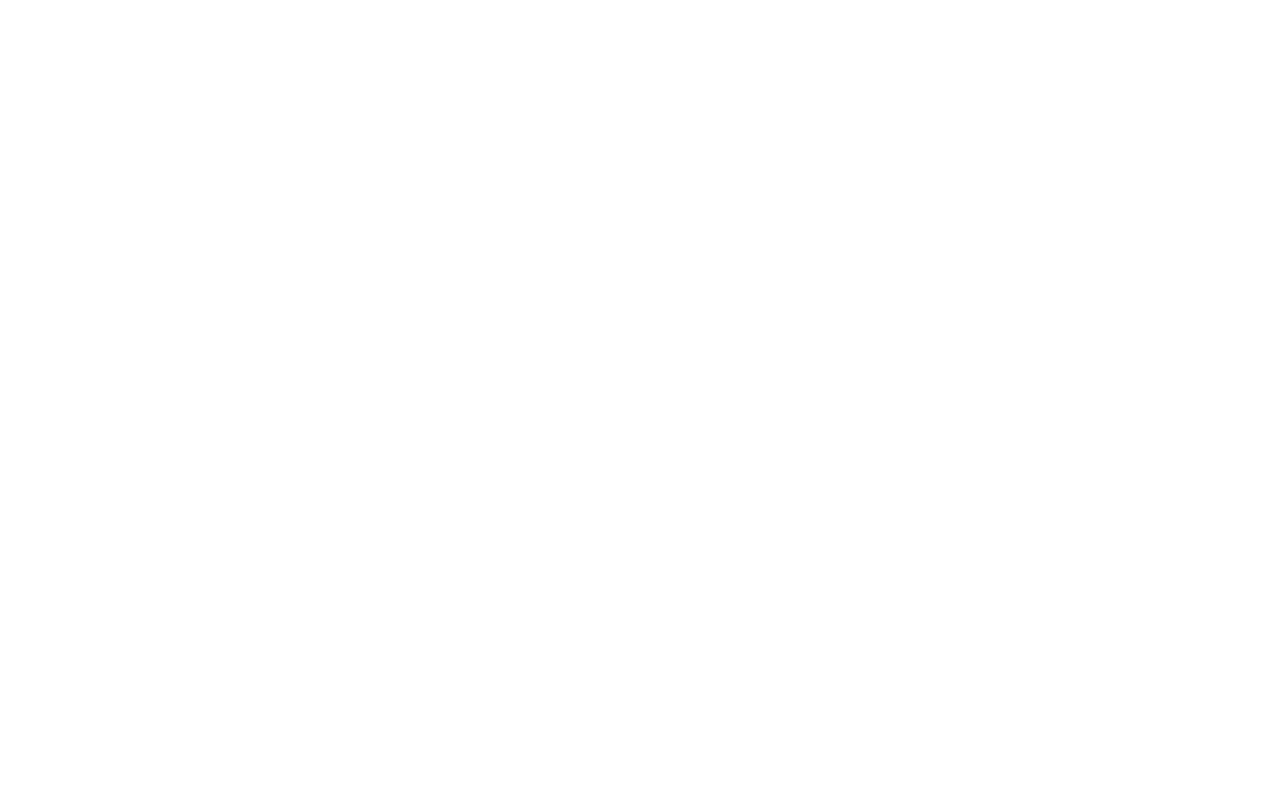
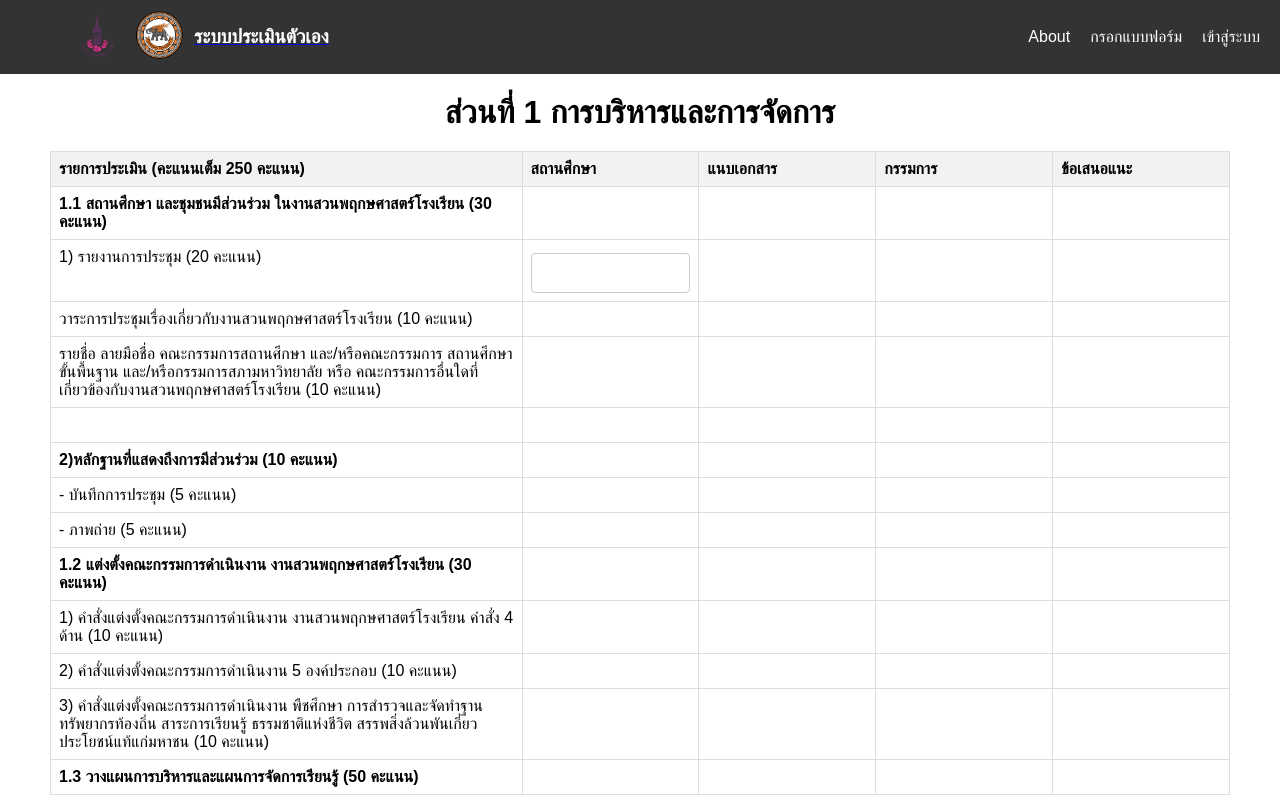
Before and after one commit to R3SONANC3/FieldEx, a React (Create React App) app in the folder client/: page /formmanagement in a window 1280 px wide. Built offline with nearby package versions, Linux system fonts and the light colour scheme; the HTML template or start-up script is replaced by a standard one.

Commit message:
update 9/6

```diff
--- a/client/package.json
+++ b/client/package.json
@@ -17,6 +17,7 @@
     "react-helmet": "^6.1.0",
     "react-router-dom": "^6.23.1",
     "react-scripts": "5.0.1",
+    "sweetalert2": "^11.11.1",
     "web-vitals": "^2.1.4"
   },
   "scripts": {
--- a/client/src/components/Navbar.js
+++ b/client/src/components/Navbar.js
@@ -5,6 +5,7 @@
 import axios from 'axios';
 import LoginModal from './Login';
 import SelectForm from './SelectForm';
+import  Swal from 'sweetalert2'
 
 const Navbar = () => {
     const [LoginModalOpen, setLoginModalOpen] = useState(false);
@@ -45,18 +46,26 @@
     const handleSignOut = async (event) => {
         event.preventDefault();
         try {
-            const response = await axios.get('https://fieldex-production.up.railway.app/api/logout');
+            const response = await axios.get('http://localhost:8000/api/logout');
             console.log(response.data);
-            alert('Sign out successful!');
+            Swal.fire({
+                title: 'Sign out successful!',
+                icon: 'success',
+            }).then(() => {
                 setIsAuthenticated(false);
                 setUserRole(null);
                 clearAuthData();
                 navigate('/'); // Redirect to home page after logout
+            });
         } catch (error) {
             console.error('Error:', error);
-            alert('Sign out failed!');
+            Swal.fire({
+                title: 'Sign out failed!',
+                icon: 'error',
+            });
         }
     };
+
 
     const handleSignInSuccess = () => {
         const timeOut = 60 * 60 * 1000;
@@ -64,13 +73,18 @@
         const storedUserRole = localStorage.getItem('userRole');
         setUserRole(storedUserRole);
 
-        // เพิ่มข้อมูลการเข้าสู่ระบบลงใน localStorage
         localStorage.setItem('isLoggedIn', 'true');
 
         setTimeout(() => {
             clearAuthData();
         }, timeOut);
+
+        Swal.fire({
+            title: 'เข้าสู่ระบบสำเร็จ',
+            icon: 'success',
+          }).then(() => {
             window.location.reload();
+        });
     };
 
     return (
@@ -91,8 +105,12 @@
                             if (isAuthenticated) {
                                 setSelectFormOpen(true);
                             } else {
+                                Swal.fire({
+                                    title: 'กรุณาเข้าสู่ระบบก่อนกรอกแบบฟอร์ม',
+                                    icon: 'warning',
+                                }).then(()=>{
                                     setLoginModalOpen(true);
-                                alert('กรุณาเข้าสู่ระบบก่อนกรอกแบบฟอร์ม');
+                                })
                             }
                         }}>กรอกแบบฟอร์ม</Link>
                     </li>
--- a/client/src/components/SelectForm.js
+++ b/client/src/components/SelectForm.js
@@ -5,8 +5,6 @@
     const navigate = useNavigate();
 
     const selectOption = (option) => {
-        console.log("Selected option:", option);
-
         if(option = 'schoolBotanicalGardenButton'){
             navigate('/evaluation')
         }
--- a/client/src/components/form/FormManagement.js
+++ b/client/src/components/form/FormManagement.js
@@ -1,17 +1,121 @@
 import React, { useState } from "react";
 import { useNavigate } from "react-router-dom";
+import Navbar from "../Navbar";
 
 const FormManagement = () => {
-  const navigate = useNavigate();
-
-
-
-  const goToNextPage = () => {
-    navigate('/formmanagement2');
-  }
 
   return (
     <div className="container">
+      <div className="header">
+        <Navbar />
+      </div>
+      <div className="body">
+      <h1 className="heading">ส่วนที่ 1 การบริหารและการจัดการ</h1>
+      <table className="maintable">
+          <thead>
+            <tr>
+              <th className="col1">รายการประเมิน (คะแนนเต็ม 250 คะแนน)</th>
+              <th className="col2">สถานศึกษา</th>
+              <th className="col3">แนบเอกสาร</th>
+              <th className="col4">กรรมการ</th>
+              <th className="col5">ข้อเสนอแนะ</th>
+            </tr>
+          </thead>
+          <tbody>
+            <tr>
+              <td><strong>1.1 สถานศึกษา และชุมชนมีส่วนร่วม ในงานสวนพฤกษศาสตร์โรงเรียน (30 คะแนน)</strong></td>
+              <td>&nbsp;</td>
+              <td>&nbsp;</td>
+              <td>&nbsp;</td>
+              <td>&nbsp;</td>
+            </tr>
+            <tr>
+              <td>1) รายงานการประชุม (20 คะแนน)</td>
+              <td><input type="number"/></td>
+              <td>&nbsp;</td>
+              <td>&nbsp;</td>
+              <td>&nbsp;</td>
+            </tr>
+            <tr>
+              <td>วาระการประชุมเรื่องเกี่ยวกับงานสวนพฤกษศาสตร์โรงเรียน (10 คะแนน)</td>
+              <td>&nbsp;</td>
+              <td>&nbsp;</td>
+              <td>&nbsp;</td>
+              <td>&nbsp;</td>
+            </tr>
+            <tr>
+              <td>รายชื่อ ลายมือชื่อ คณะกรรมการสถานศึกษา และ/หรือคณะกรรมการ สถานศึกษาขั้นพื้นฐาน และ/หรือกรรมการสภามหาวิทยาลัย หรือ คณะกรรมการอื่นใดที่เกี่ยวข้องกับงานสวนพฤกษศาสตร์โรงเรียน (10 คะแนน) </td>
+              <td>&nbsp;</td>
+              <td>&nbsp;</td>
+              <td>&nbsp;</td>
+              <td>&nbsp;</td>
+            </tr>
+            <tr>
+              <td>&nbsp;</td>
+              <td>&nbsp;</td>
+              <td>&nbsp;</td>
+              <td>&nbsp;</td>
+              <td>&nbsp;</td>
+            </tr>
+            <tr>
+              <td><strong>2)หลักฐานที่แสดงถึงการมีส่วนร่วม   (10 คะแนน) </strong></td>
+              <td>&nbsp;</td>
+              <td>&nbsp;</td>
+              <td>&nbsp;</td>
+              <td>&nbsp;</td>
+            </tr>
+            <tr>
+              <td>- บันทึกการประชุม (5 คะแนน)</td>
+              <td>&nbsp;</td>
+              <td>&nbsp;</td>
+              <td>&nbsp;</td>
+              <td>&nbsp;</td>
+            </tr>
+            <tr>
+              <td>- ภาพถ่าย  (5 คะแนน) </td>
+              <td>&nbsp;</td>
+              <td>&nbsp;</td>
+              <td>&nbsp;</td>
+              <td>&nbsp;</td>
+            </tr>
+            <tr>
+              <td><strong>1.2 แต่งตั้งคณะกรรมการดำเนินงาน งานสวนพฤกษศาสตร์โรงเรียน (30 คะแนน)</strong> </td>
+              <td>&nbsp;</td>
+              <td>&nbsp;</td>
+              <td>&nbsp;</td>
+              <td>&nbsp;</td>
+            </tr>
+            <tr>
+              <td>1) คำสั่งแต่งตั้งคณะกรรมการดำเนินงาน งานสวนพฤกษศาสตร์โรงเรียน  คำสั่ง 4 ด้าน (10 คะแนน)</td>
+              <td>&nbsp;</td>
+              <td>&nbsp;</td>
+              <td>&nbsp;</td>
+              <td>&nbsp;</td>
+            </tr>
+            <tr>
+              <td>2) คำสั่งแต่งตั้งคณะกรรมการดำเนินงาน 5 องค์ประกอบ (10 คะแนน)</td>
+              <td>&nbsp;</td>
+              <td>&nbsp;</td>
+              <td>&nbsp;</td>
+              <td>&nbsp;</td>
+            </tr>
+            <tr>
+              <td>3) คำสั่งแต่งตั้งคณะกรรมการดำเนินงาน พืชศึกษา การสำรวจและจัดทำฐานทรัพยากรท้องถิ่น สาระการเรียนรู้ ธรรมชาติแห่งชีวิต สรรพสิ่งล้วนพันเกี่ยว ประโยชน์แท้แก่มหาชน (10 คะแนน)</td>
+              <td>&nbsp;</td>
+              <td>&nbsp;</td>
+              <td>&nbsp;</td>
+              <td>&nbsp;</td>
+            </tr>
+            <tr>
+              <td><strong>1.3 วางแผนการบริหารและแผนการจัดการเรียนรู้ (50 คะแนน) </strong></td>
+              <td>&nbsp;</td>
+              <td>&nbsp;</td>
+              <td>&nbsp;</td>
+              <td>&nbsp;</td>
+            </tr>
+          </tbody>
+        </table>
+      </div>
     </div>
   );
 };
--- a/client/src/components/form/GeneralForm.js
+++ b/client/src/components/form/GeneralForm.js
@@ -1,6 +1,7 @@
 import React, { useState } from "react";
 import Navbar from "../Home";
 import { useNavigate } from "react-router-dom";
+import Swal from 'sweetalert2';
 
 const GeneralForm = () => {
   const [educationLevel, setEducationLevel] = useState("");
@@ -48,13 +49,25 @@
       });
 
       if (response.ok) {
-        console.log("Data sent successfully");
-        navigate("/generalform");
+        Swal.fire({
+          title: 'Data sent successfully!',
+          icon: 'success',
+        }).then(() => {
+          navigate("/formmanagement");
+        });
       } else {
-        console.error("Failed to send data");
+        Swal.fire({
+          title: 'Failed to send data',
+          text: 'There was an issue with your submission.',
+          icon: 'error',
+        });
       }
     } catch (error) {
-      console.error("Error sending data:", error);
+      Swal.fire({
+        title: 'Error sending data',
+        text: `An error occurred: ${error.message}`,
+        icon: 'error',
+      });
     }
   };
 
--- a/client/src/components/styles.css
+++ b/client/src/components/styles.css
@@ -319,3 +319,71 @@
 textarea {
   resize: vertical;
 }
+
+/* FormManagement Styles*/
+.heading {
+  text-align: center;
+  margin-top: 20px;
+  margin-bottom: 20px;
+}
+
+.maintable {
+  border-collapse: collapse;
+  table-layout: fixed; /* Ensures the table adjusts based on content */
+  margin-left: 50px;
+  margin-right: 50px;
+}
+
+.maintable th, .maintable td {
+  border: 1px solid #ddd;
+  padding: 8px;
+  text-align: left;
+  vertical-align: top;
+  word-wrap: break-word; /* Allow content to wrap to the next line */
+}
+.maintable th {
+  background-color: #f2f2f2;
+}
+
+.maintable input[type="number"], .maintable input[type="text"], .maintable input[type="file"] {
+  width: 100%;
+  box-sizing: border-box;
+}
+
+.table1, .table2, .table3, .table4 {
+  max-width: 800px; /* Adjust the max-width as needed */
+  margin-top: 10px;
+  border-collapse: collapse;
+  font-size: 0.9em; /* Smaller font size */
+}
+
+.table1 th, .table2 th, .table3 th, .table4 th,
+.table1 td, .table2 td, .table3 td, .table4 td {
+  border: 1px solid #ddd;
+  padding: 4px; /* Reduced padding */
+  text-align: left;
+}
+
+.table1 th, .table2 th, .table3 th, .table4 th {
+  background-color: #f2f2f2;
+}
+
+.table1 input[type="text"], .table2 input[type="text"],
+.table3 input[type="text"], .table4 input[type="text"] {
+  width: 100%;
+  box-sizing: border-box;
+}
+
+.col1 {
+  width: 40%; /* Adjust as needed */
+}
+
+.col2, .col3, .col4, .col5 {
+  width: 15%; /* Adjust as needed */
+}
+
+.number-input {
+  width: 100%;
+  box-sizing: border-box;
+  padding: 5px;
+}
```
Also changed, not shown: client/src/components/Login.js (+16 -7 lines), 2 other files (tests, documents, lock files or other folders). Lines whose indentation alone changed are shown as unchanged.
